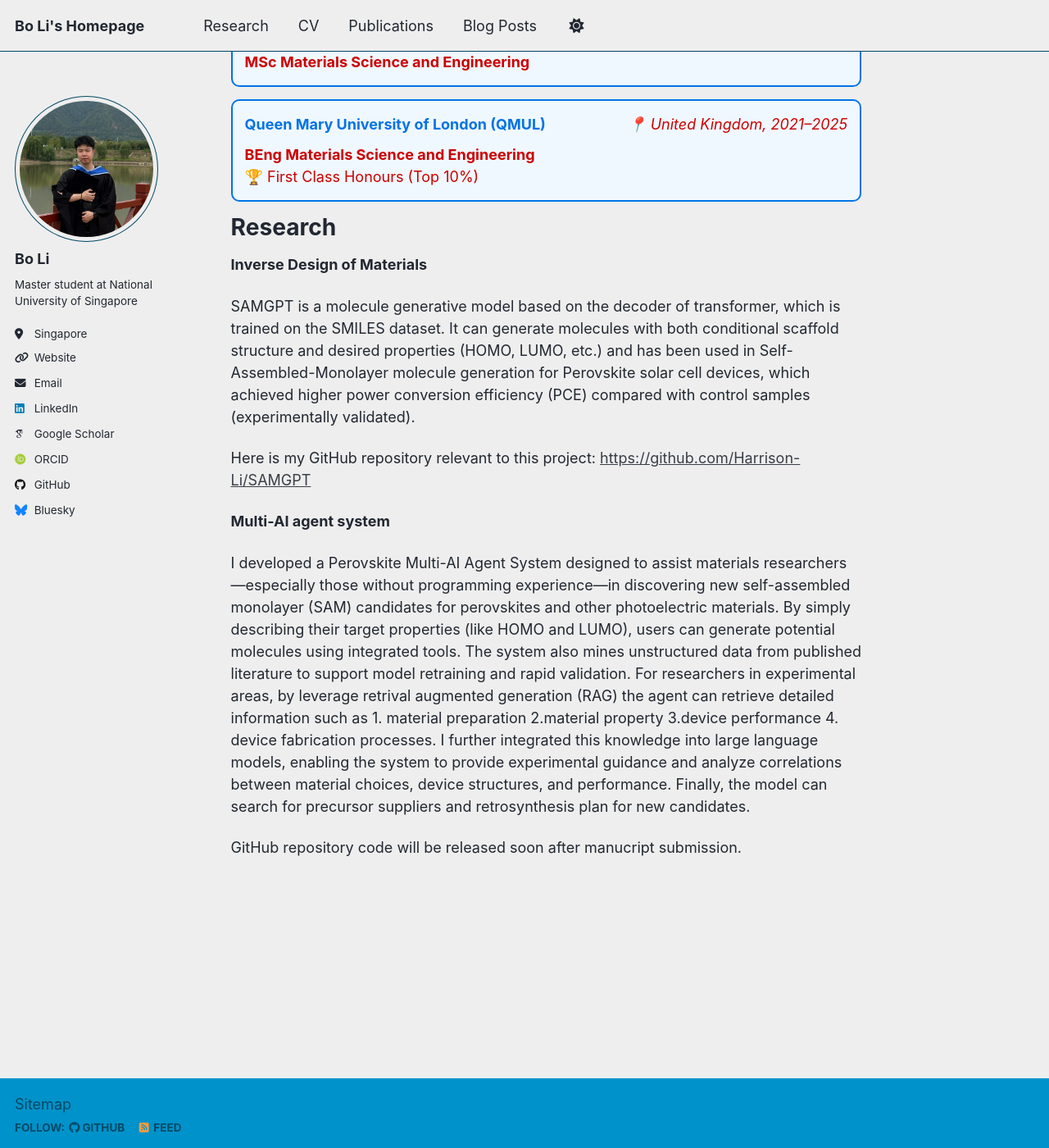
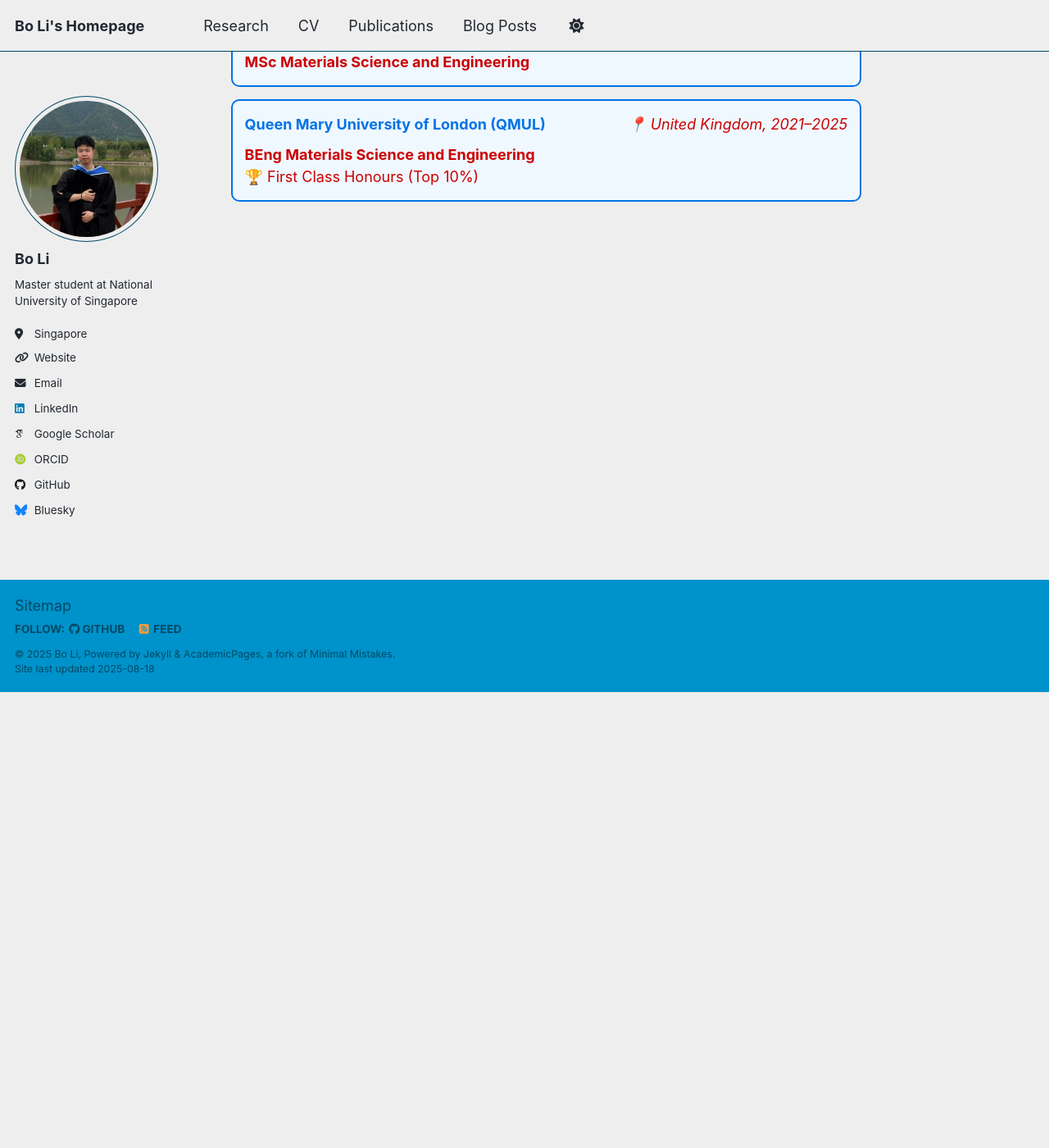
Before and after one commit to Harrison-Li/Harrison-Li.github.io, a Jekyll site: the page built from _pages/about.md, in a window 1280 px wide and 1400 px high, scrolled down 556 px. Shown: the whole window at 82% size. Built offline with Jekyll 4.4.1, drawn with Linux system fonts in a browser that asks for light colours; some web fonts are replaced; a script that is not in the unit is left out.

Commit message:
move research to new page

```diff
--- a/_pages/about.md
+++ b/_pages/about.md
@@ -37,17 +37,3 @@ In the future, I aim to establish an automated materials discovery pipeline enco
     🏆 First Class Honours (Top 10%)
   </p>
 </div>
-
-# Research
-
-**Inverse Design of Materials**
-
-SAMGPT is a molecule generative model based on the decoder of transformer, which is trained on the SMILES dataset. It can generate molecules with both conditional scaffold structure and desired properties (HOMO, LUMO, etc.) and has been used in Self-Assembled-Monolayer molecule generation for Perovskite solar cell devices, which achieved higher power conversion efficiency (PCE) compared with control samples (experimentally validated).
-
-Here is my GitHub repository relevant to this project: [https://github.com/Harrison-Li/SAMGPT](https://github.com/Harrison-Li/SAMGPT)
-
-**Multi-AI agent system**
-
-I developed a Perovskite Multi-AI Agent System designed to assist materials researchers—especially those without programming experience—in discovering new self-assembled monolayer (SAM) candidates for perovskites and other photoelectric materials. By simply describing their target properties (like HOMO and LUMO), users can generate potential molecules using integrated tools. The system also mines unstructured data from published literature to support model retraining and rapid validation. For researchers in experimental areas, by leverage retrival augmented generation (RAG) the agent can retrieve detailed information such as 1. material preparation 2.material property 3.device performance 4. device fabrication processes. I further integrated this knowledge into large language models, enabling the system to provide experimental guidance and analyze correlations between material choices, device structures, and performance. Finally, the model can search for precursor suppliers and retrosynthesis plan for new candidates.
-
-GitHub repository code will be released soon after manucript submission.
```
